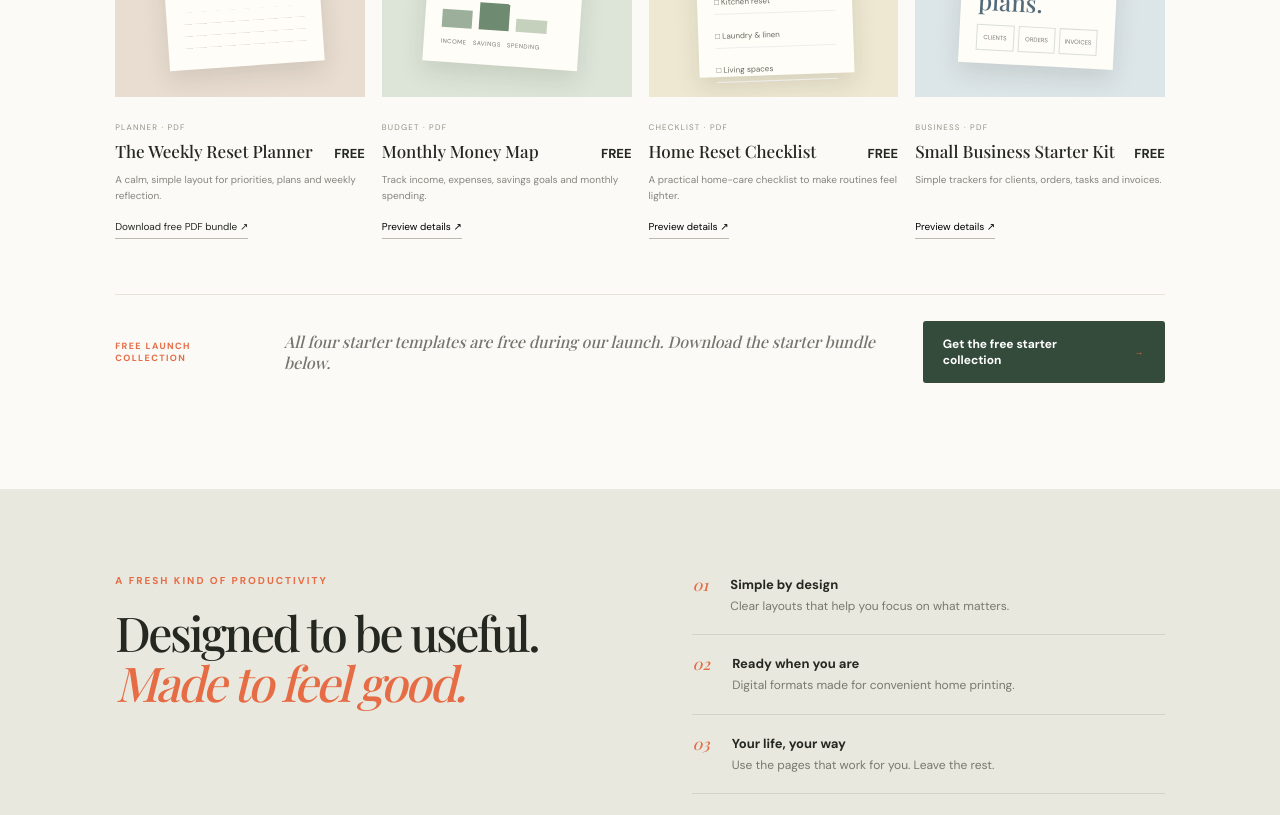
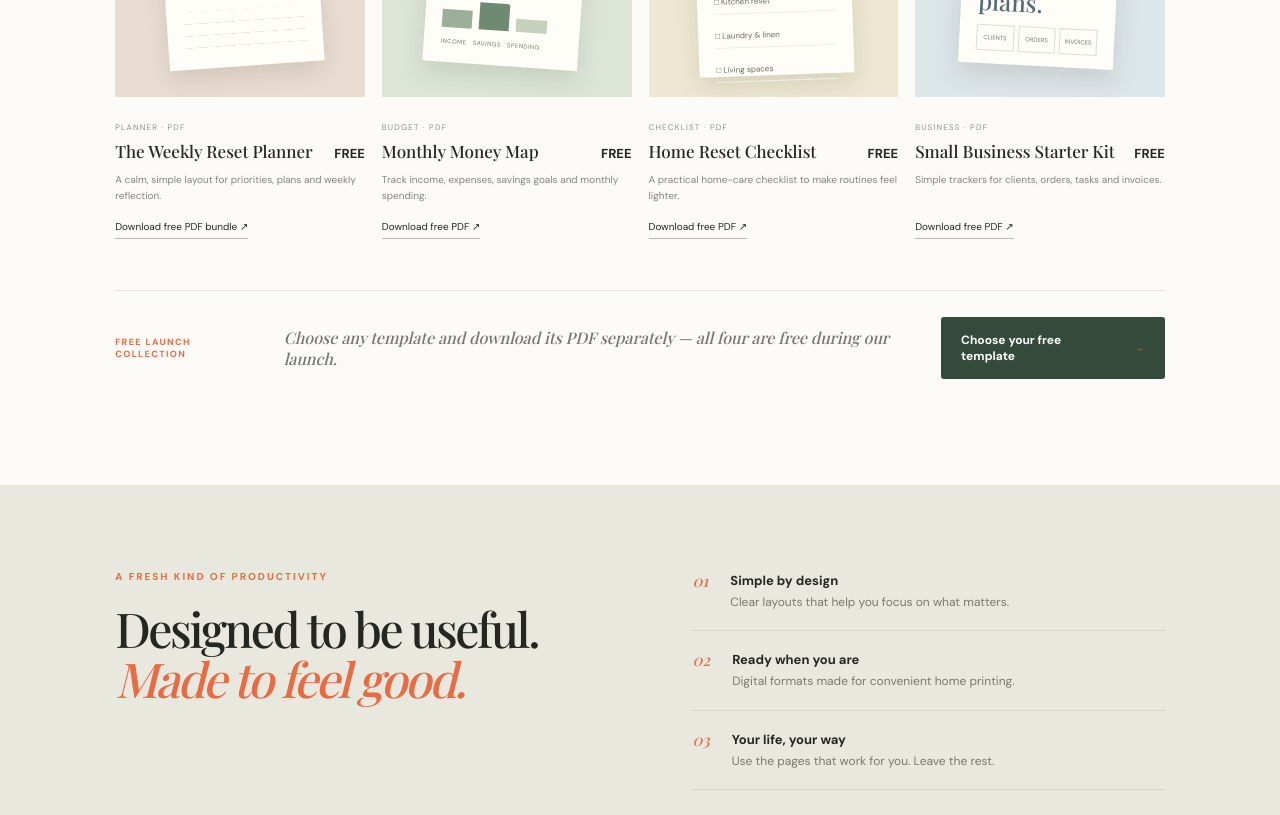
Before and after one commit to ssrweb197/printly, a plain HTML site: page index.html in a window 1280 px wide. Shown: the part 1927-2742 px from the top of the page. Drawn offline with nearby package versions, Linux system fonts and the light colour scheme; a web font is replaced by a local one.

Commit message:
Enable separate free PDF downloads for each Printly product

```diff
--- a/index.html
+++ b/index.html
@@ -27,14 +27,14 @@
 <div class="filters" id="filters"><button class="filter active" data-filter="all">All templates</button><button class="filter" data-filter="planner">Planners</button><button class="filter" data-filter="budget">Budget</button><button class="filter" data-filter="calendar">Calendars</button><button class="filter" data-filter="checklist">Checklists</button><button class="filter" data-filter="business">Business</button><button class="filter" data-filter="worksheet">Worksheets</button></div>
 <div class="product-grid" id="productGrid">
 <article class="product" data-category="planner" data-price="99" data-name="The Weekly Reset Planner"><div class="product-visual visual-planner"><span class="product-label">FREE DOWNLOAD</span><div class="mini-sheet"><small>THE WEEKLY RESET</small><strong>Make it<br>happen.</strong><hr><i>Priorities · Plans · Pause</i><div class="mini-lines"></div></div></div><div class="product-info"><div><span class="product-type">PLANNER · PDF</span><h3>The Weekly Reset Planner</h3></div><b>FREE</b></div><p class="product-desc">A calm, simple layout for priorities, plans and weekly reflection.</p><a class="product-link download-btn" href="/Printly_First_4_Digital_Products.zip" download>Download free PDF bundle ↗</a></article>
-<article class="product" data-category="budget" data-price="149" data-name="Monthly Money Map"><div class="product-visual visual-budget"><span class="product-label">FREE DOWNLOAD</span><div class="budget-sheet"><small>MY MONTHLY MONEY MAP</small><strong>Spend<br>with purpose.</strong><div class="budget-bars"><i></i><i></i><i></i></div><div class="budget-total">INCOME&nbsp;&nbsp; SAVINGS&nbsp;&nbsp; SPENDING</div></div></div><div class="product-info"><div><span class="product-type">BUDGET · PDF</span><h3>Monthly Money Map</h3></div><b>FREE</b></div><p class="product-desc">Track income, expenses, savings goals and monthly spending.</p><button class="product-link preview-btn" data-product="Monthly Money Map">Preview details ↗</button></article>
-<article class="product" data-category="checklist" data-price="79" data-name="Home Reset Checklist"><div class="product-visual visual-check"><span class="product-label">FREE DOWNLOAD</span><div class="check-sheet"><small>THE HOME RESET</small><strong>A fresh start<br>for every room.</strong><p>□ Kitchen reset</p><p>□ Laundry & linen</p><p>□ Living spaces</p><p>□ Weekly essentials</p></div></div><div class="product-info"><div><span class="product-type">CHECKLIST · PDF</span><h3>Home Reset Checklist</h3></div><b>FREE</b></div><p class="product-desc">A practical home-care checklist to make routines feel lighter.</p><button class="product-link preview-btn" data-product="Home Reset Checklist">Preview details ↗</button></article>
-<article class="product" data-category="business" data-price="199" data-name="Small Business Starter Kit"><div class="product-visual visual-business"><span class="product-label">FREE DOWNLOAD</span><div class="business-sheet"><small>THE SMALL BIZ KIT</small><strong>Good ideas.<br>Clear plans.</strong><div class="biz-boxes"><i>CLIENTS</i><i>ORDERS</i><i>INVOICES</i></div></div></div><div class="product-info"><div><span class="product-type">BUSINESS · PDF</span><h3>Small Business Starter Kit</h3></div><b>FREE</b></div><p class="product-desc">Simple trackers for clients, orders, tasks and invoices.</p><button class="product-link preview-btn" data-product="Small Business Starter Kit">Preview details ↗</button></article>
-</div><p class="empty-state" id="emptyState" hidden>No templates found. Try another search or category.</p><div class="shop-foot"><span>FREE LAUNCH COLLECTION</span><p>All four starter templates are free during our launch. Download the starter bundle below.</p><a class="btn primary" href="/Printly_First_4_Digital_Products.zip" download>Get the free starter collection <span>→</span></a></div></section>
+<article class="product" data-category="budget" data-price="149" data-name="Monthly Money Map"><div class="product-visual visual-budget"><span class="product-label">FREE DOWNLOAD</span><div class="budget-sheet"><small>MY MONTHLY MONEY MAP</small><strong>Spend<br>with purpose.</strong><div class="budget-bars"><i></i><i></i><i></i></div><div class="budget-total">INCOME&nbsp;&nbsp; SAVINGS&nbsp;&nbsp; SPENDING</div></div></div><div class="product-info"><div><span class="product-type">BUDGET · PDF</span><h3>Monthly Money Map</h3></div><b>FREE</b></div><p class="product-desc">Track income, expenses, savings goals and monthly spending.</p><a class="product-link download-btn" href="/downloads/02_Monthly_Money_Map.pdf" download="02_Monthly_Money_Map.pdf">Download free PDF ↗</a></article>
+<article class="product" data-category="checklist" data-price="79" data-name="Home Reset Checklist"><div class="product-visual visual-check"><span class="product-label">FREE DOWNLOAD</span><div class="check-sheet"><small>THE HOME RESET</small><strong>A fresh start<br>for every room.</strong><p>□ Kitchen reset</p><p>□ Laundry & linen</p><p>□ Living spaces</p><p>□ Weekly essentials</p></div></div><div class="product-info"><div><span class="product-type">CHECKLIST · PDF</span><h3>Home Reset Checklist</h3></div><b>FREE</b></div><p class="product-desc">A practical home-care checklist to make routines feel lighter.</p><a class="product-link download-btn" href="/downloads/03_Home_Reset_Checklist.pdf" download="03_Home_Reset_Checklist.pdf">Download free PDF ↗</a></article>
+<article class="product" data-category="business" data-price="199" data-name="Small Business Starter Kit"><div class="product-visual visual-business"><span class="product-label">FREE DOWNLOAD</span><div class="business-sheet"><small>THE SMALL BIZ KIT</small><strong>Good ideas.<br>Clear plans.</strong><div class="biz-boxes"><i>CLIENTS</i><i>ORDERS</i><i>INVOICES</i></div></div></div><div class="product-info"><div><span class="product-type">BUSINESS · PDF</span><h3>Small Business Starter Kit</h3></div><b>FREE</b></div><p class="product-desc">Simple trackers for clients, orders, tasks and invoices.</p><a class="product-link download-btn" href="/downloads/04_Small_Business_Starter_Kit.pdf" download="04_Small_Business_Starter_Kit.pdf">Download free PDF ↗</a></article>
+</div><p class="empty-state" id="emptyState" hidden>No templates found. Try another search or category.</p><div class="shop-foot"><span>FREE LAUNCH COLLECTION</span><p>Choose any template and download its PDF separately — all four are free during our launch.</p><a class="btn primary" href="#shop">Choose your free template <span>→</span></a></div></section>
 <section class="why" id="why"><div class="why-inner"><div><div class="eyebrow">A FRESH KIND OF PRODUCTIVITY</div><h2>Designed to be useful.<br><em>Made to feel good.</em></h2></div><div class="why-points"><div><span>01</span><p><b>Simple by design</b><br>Clear layouts that help you focus on what matters.</p></div><div><span>02</span><p><b>Ready when you are</b><br>Digital formats made for convenient home printing.</p></div><div><span>03</span><p><b>Your life, your way</b><br>Use the pages that work for you. Leave the rest.</p></div></div></div></section>
 <section class="newsletter"><div class="newsletter-star">✳</div><div><div class="eyebrow">A NOTE FROM PRINTLY</div><h2>Make a little room<br>for <em>good things.</em></h2><p>New templates and useful ideas are on the way. Get in touch if you have a template request.</p><a class="btn dark" href="mailto:brandblitzmotivation@gmail.com?subject=Printly%20template%20request">Suggest a template <span>→</span></a></div><div class="newsletter-art"><div class="note-card"><span>REMEMBER</span><b>You don't have<br>to do it all.<br><i>Just begin.</i></b><small>PRINTLY · LITTLE STEPS COUNT</small></div></div></section>
 </main>
 <footer class="footer"><a class="brand" href="/"><span class="brand-mark">p</span><span>printly<span class="dot">.</span></span></a><p>Thoughtful tools for a more intentional everyday.</p><div class="footer-links"><a href="/about.html">About</a><a href="/contact.html">Contact</a><a href="/privacy.html">Privacy</a></div><small>© 2026 Printly. Made for your everyday.</small></footer>
-<div class="modal" id="productModal" aria-hidden="true"><div class="modal-card" role="dialog" aria-modal="true" aria-labelledby="modalTitle"><button class="modal-close" id="modalClose" aria-label="Close">×</button><div class="eyebrow">TEMPLATE DETAILS</div><h2 id="modalTitle">Template</h2><p id="modalText">A thoughtfully designed printable template.</p><p class="modal-note">Free launch collection. Each download includes all four printable PDF templates in one ZIP file.</p><button class="btn primary" id="modalDone">Got it</button></div></div>
+<div class="modal" id="productModal" aria-hidden="true"><div class="modal-card" role="dialog" aria-modal="true" aria-labelledby="modalTitle"><button class="modal-close" id="modalClose" aria-label="Close">×</button><div class="eyebrow">TEMPLATE DETAILS</div><h2 id="modalTitle">Template</h2><p id="modalText">A thoughtfully designed printable template.</p><p class="modal-note">Choose any template and download its PDF separately.</p><button class="btn primary" id="modalDone">Got it</button></div></div>
 <script src="/app.js"></script>
 </body></html>
```
